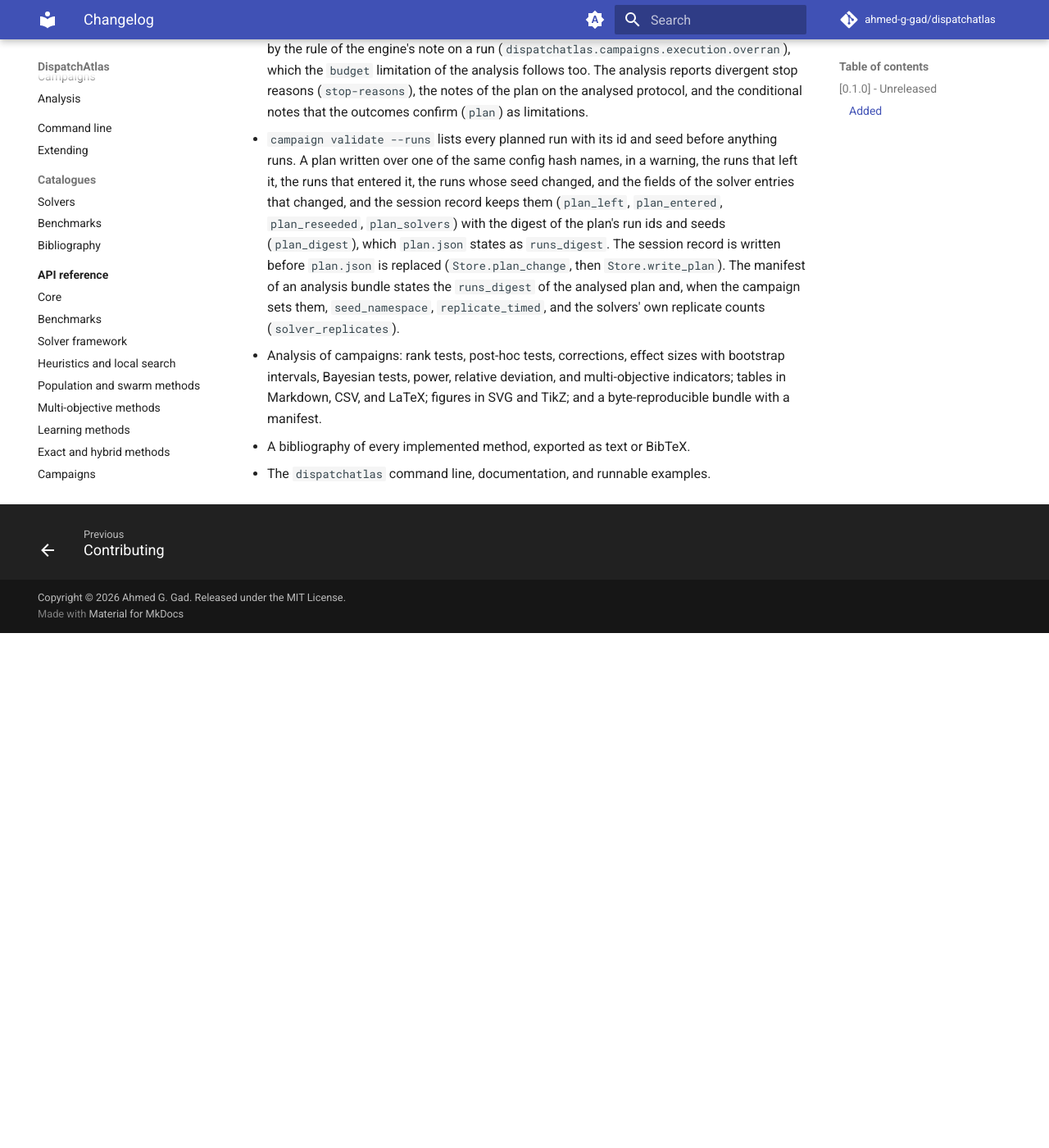
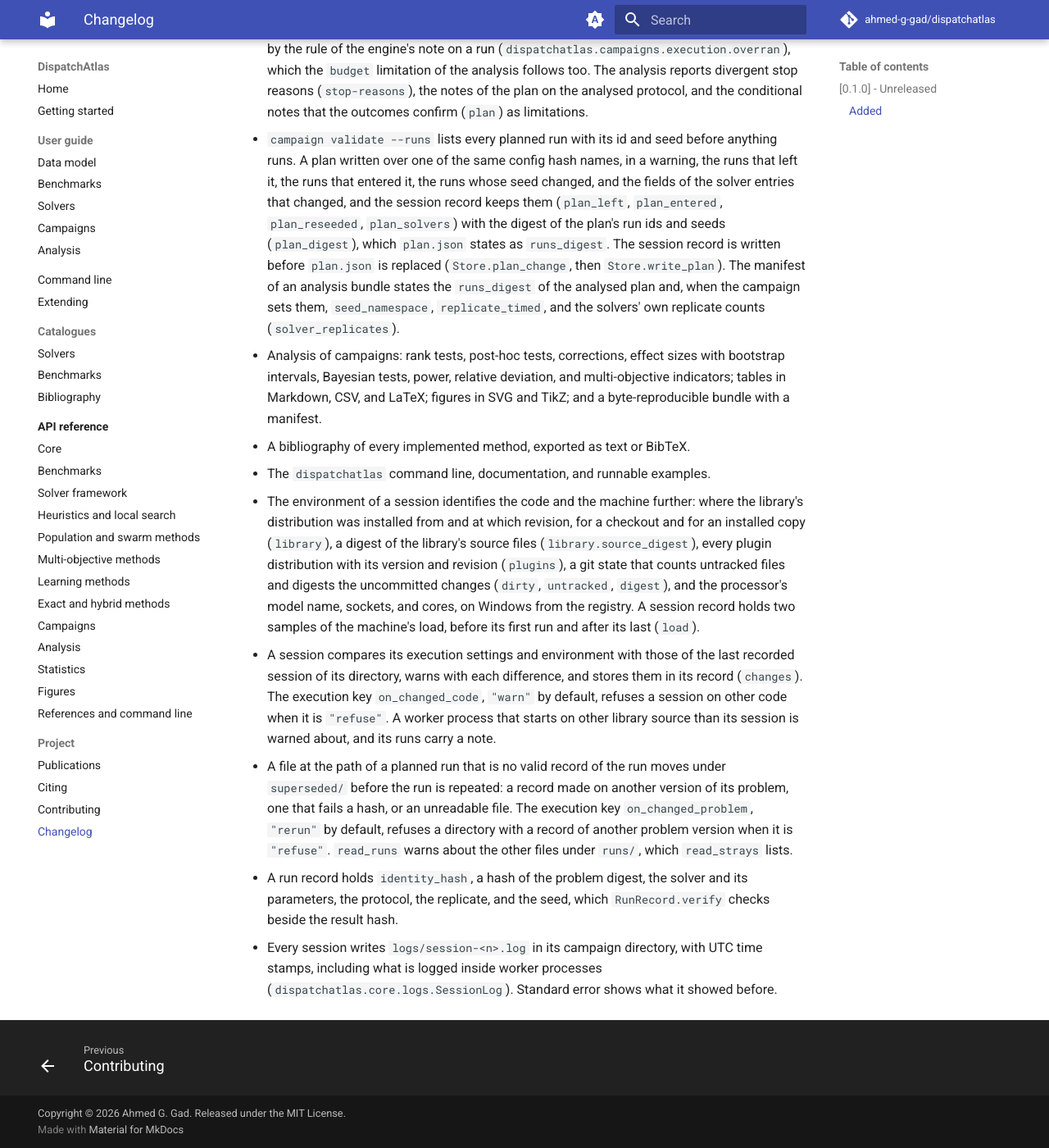
Before and after one commit to Ahmed-G-Gad/dispatchatlas, an MkDocs documentation site: the page built from docs/changelog.md, in a window 1280 px wide and 1400 px high, scrolled down 2941 px. Shown: the whole window at 82% size. Built offline with MkDocs 1.6.1 and Material for MkDocs 9.7.7, drawn with Linux system fonts in a browser that asks for light colours; comment, search, counter and statistics services are not loaded; before the commit the page ends 3713 px from its top, so only the background shows below that.

Commit message:
Document the session's provenance, the resume comparison, superseded files, and the session log
The campaign guide describes the new environment fields, the identity hash, the changes and load of a session record, both policy keys, what moves under superseded/, the files the reader reports, and the log file. The reference campaign lists the two keys, the package exports read_strays, and the changelog states the additions.

```diff
--- a/CHANGELOG.md
+++ b/CHANGELOG.md
@@ -158,3 +158,32 @@ and this project adheres to [Semantic Versioning](https://semver.org/spec/v2.0.0
   SVG and TikZ; and a byte-reproducible bundle with a manifest.
 - A bibliography of every implemented method, exported as text or BibTeX.
 - The `dispatchatlas` command line, documentation, and runnable examples.
+- The environment of a session identifies the code and the machine further:
+  where the library's distribution was installed from and at which
+  revision, for a checkout and for an installed copy (`library`), a digest
+  of the library's source files (`library.source_digest`), every plugin
+  distribution with its version and revision (`plugins`), a git state that
+  counts untracked files and digests the uncommitted changes (`dirty`,
+  `untracked`, `digest`), and the processor's model name, sockets, and
+  cores, on Windows from the registry. A session record holds two samples
+  of the machine's load, before its first run and after its last (`load`).
+- A session compares its execution settings and environment with those of
+  the last recorded session of its directory, warns with each difference,
+  and stores them in its record (`changes`). The execution key
+  `on_changed_code`, `"warn"` by default, refuses a session on other code
+  when it is `"refuse"`. A worker process that starts on other library
+  source than its session is warned about, and its runs carry a note.
+- A file at the path of a planned run that is no valid record of the run
+  moves under `superseded/` before the run is repeated: a record made on
+  another version of its problem, one that fails a hash, or an unreadable
+  file. The execution key `on_changed_problem`, `"rerun"` by default,
+  refuses a directory with a record of another problem version when it is
+  `"refuse"`. `read_runs` warns about the other files under `runs/`, which
+  `read_strays` lists.
+- A run record holds `identity_hash`, a hash of the problem digest, the
+  solver and its parameters, the protocol, the replicate, and the seed,
+  which `RunRecord.verify` checks beside the result hash.
+- Every session writes `logs/session-<n>.log` in its campaign directory,
+  with UTC time stamps, including what is logged inside worker processes
+  (`dispatchatlas.core.logs.SessionLog`). Standard error shows what it
+  showed before.
```
Also changed, not shown: docs/guide/campaigns.md (+83 -6 lines), 2 other files.
